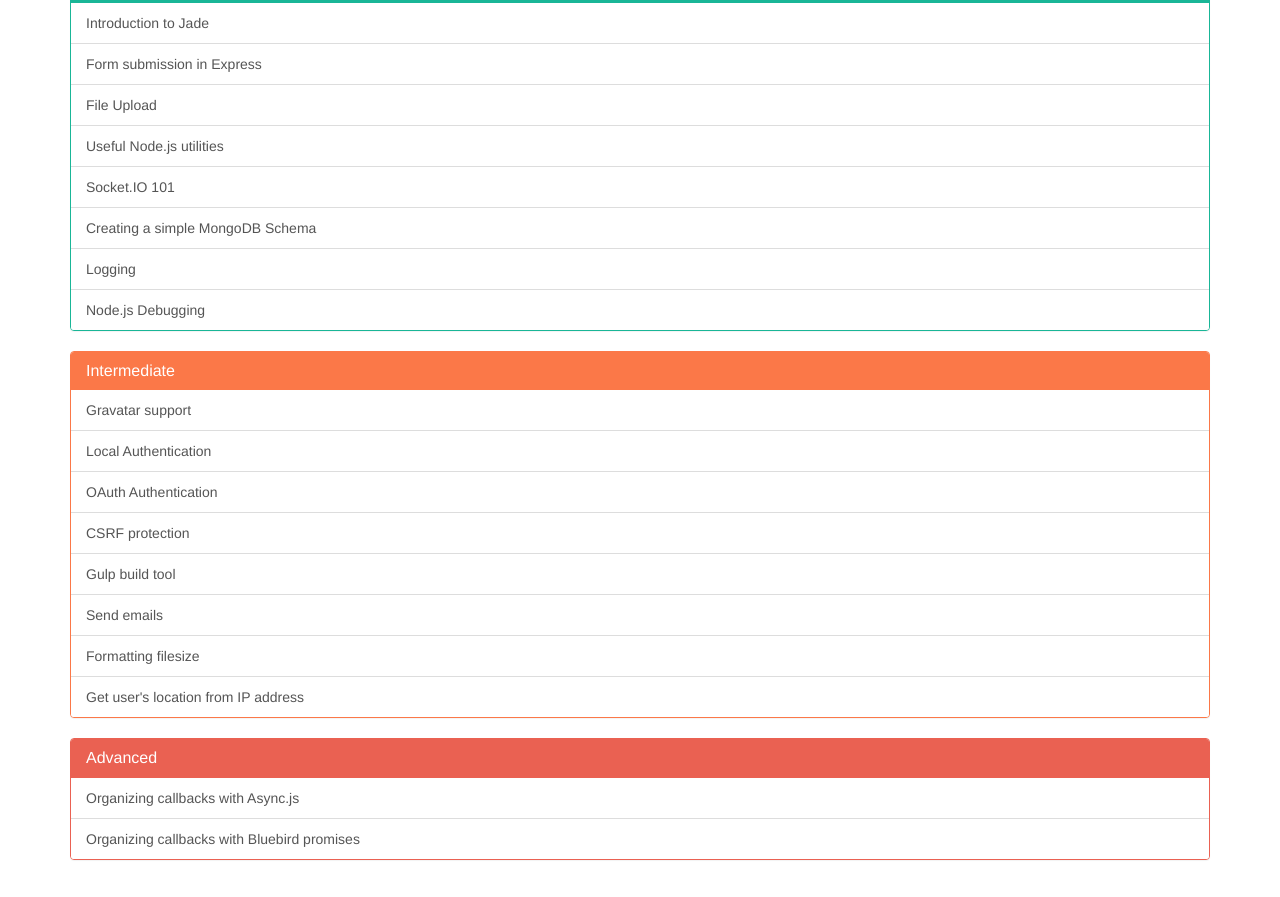
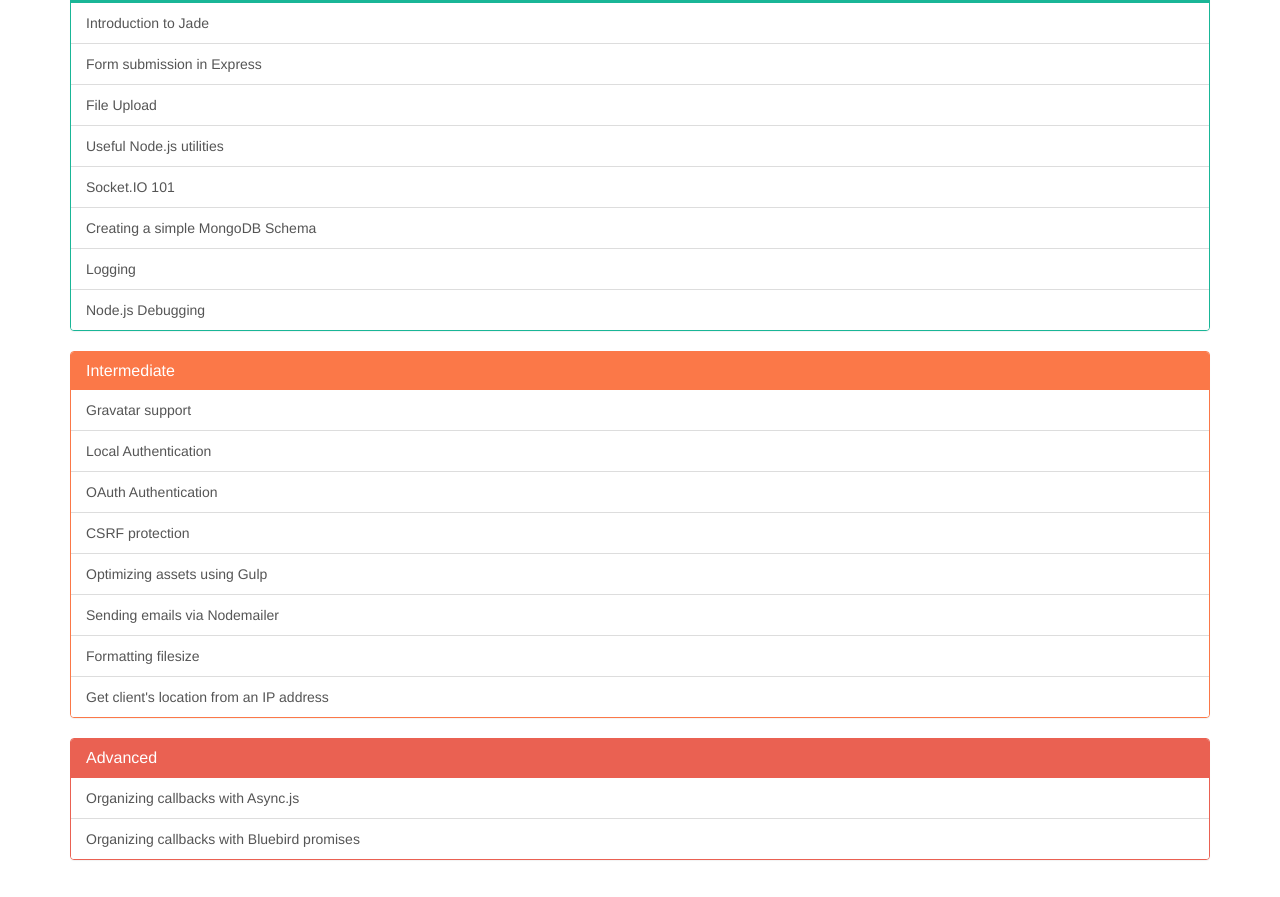
Before and after one commit to sahat/jsrecipes, a website: page index.html in a window 1280 px wide. Shown: the part 456-1353 px from the top of the page. Drawn offline with nearby package versions, Linux system fonts and the light colour scheme; files that its build step writes are made by us from their sources; files whose address does not match are found by name.

Commit message:
Load intermediate backend tutorials from docs.json instead of hardcoded from main.html

```diff
--- a/docs.json
+++ b/docs.json
@@ -37,7 +37,40 @@
         "slug": "nodejs-debugging"
       }
     ],
-    "intermediate": [],
+    "intermediate": [
+      {
+        "title": "Gravatar support",
+        "slug": "gravatar-support"
+      },
+      {
+        "title": "Local Authentication",
+        "slug": "local-authentication"
+      },
+      {
+        "title": "OAuth Authentication",
+        "slug": "oauth-authentication"
+      },
+      {
+        "title": "CSRF protection",
+        "slug": "csrf-protection"
+      },
+      {
+        "title": "Optimizing assets using Gulp",
+        "slug": "optimizing-assets-using-gulp"
+      },
+      {
+        "title": "Sending emails via Nodemailer",
+        "slug": "sending-emails-via-nodemailer"
+      },
+      {
+        "title": "Formatting filesize",
+        "slug": "formatting-filesize"
+      },
+      {
+        "title": "Get client's location from an IP address",
+        "slug": "get-clients-location-from-an-ip-address"
+      }
+    ],
     "advanced": []
   }
 }
--- a/views/main.html
+++ b/views/main.html
@@ -8,7 +8,6 @@
     <h2 class="text-info"><span class="fa fa-hdd-o"></span> Backend</h2>
   </div>
 
-
   <div class="panel panel-success">
     <div class="panel-heading">
       <h3 class="panel-title">Beginner</h3>
@@ -18,20 +17,12 @@
     </div>
   </div>
 
-
   <div class="panel panel-warning">
     <div class="panel-heading">
       <h3 class="panel-title">Intermediate</h3>
     </div>
-    <div class="list-group">
-      <a href="#" class="list-group-item">Gravatar support</a>
-      <a href="#" class="list-group-item">Local Authentication</a>
-      <a href="#" class="list-group-item">OAuth Authentication</a>
-      <a href="#" class="list-group-item">CSRF protection</a>
-      <a href="#" class="list-group-item">Gulp build tool</a>
-      <a href="#" class="list-group-item">Send emails</a>
-      <a href="#" class="list-group-item">Formatting filesize</a>
-      <a href="#" class="list-group-item">Get user's location from IP address</a>
+    <div class="list-group" ng-repeat="page in backend.intermediate">
+      <a href="#/backend/{{ page.slug }}" class="list-group-item">{{ page.title }}</a>
     </div>
   </div>
 
```
